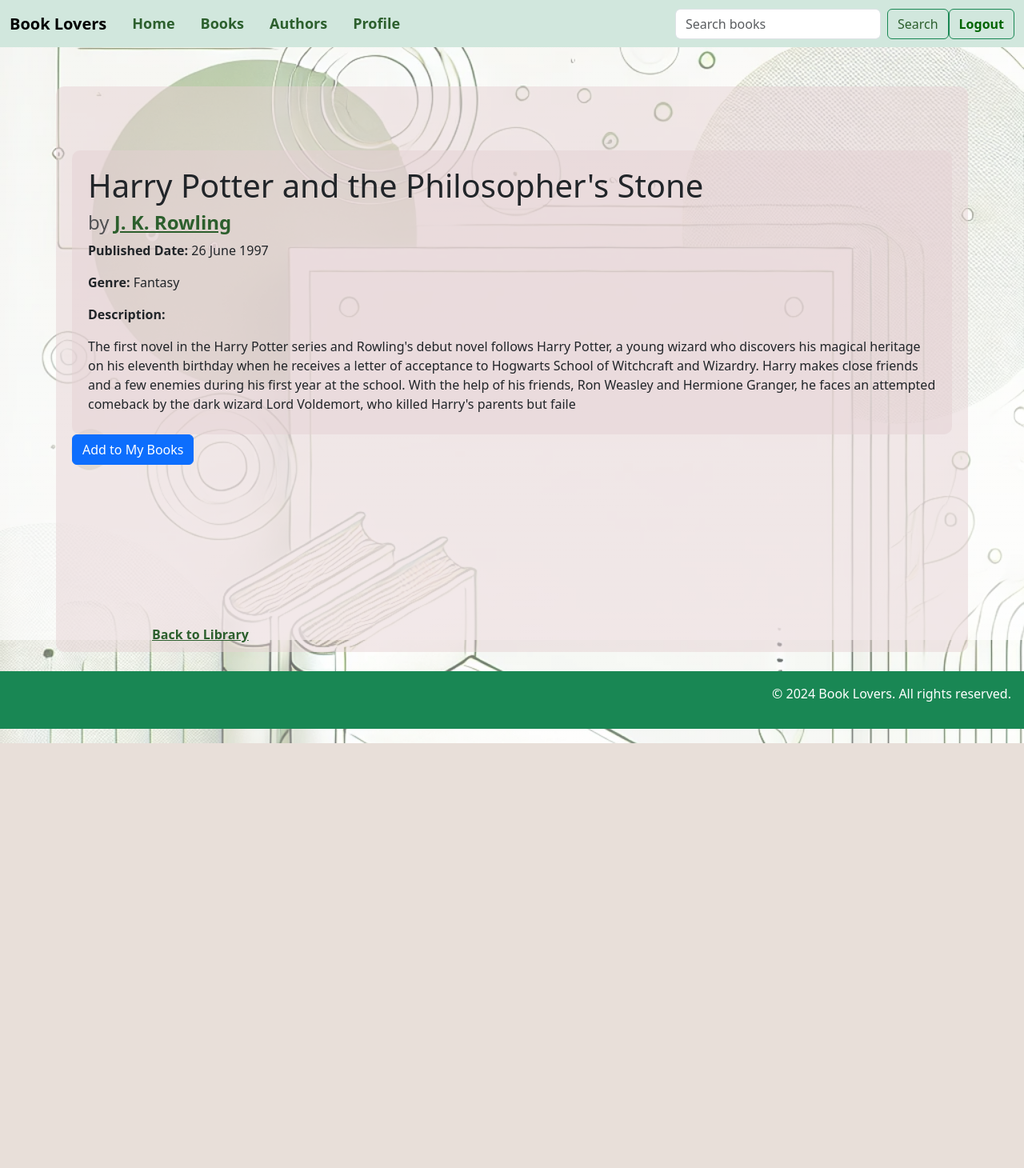
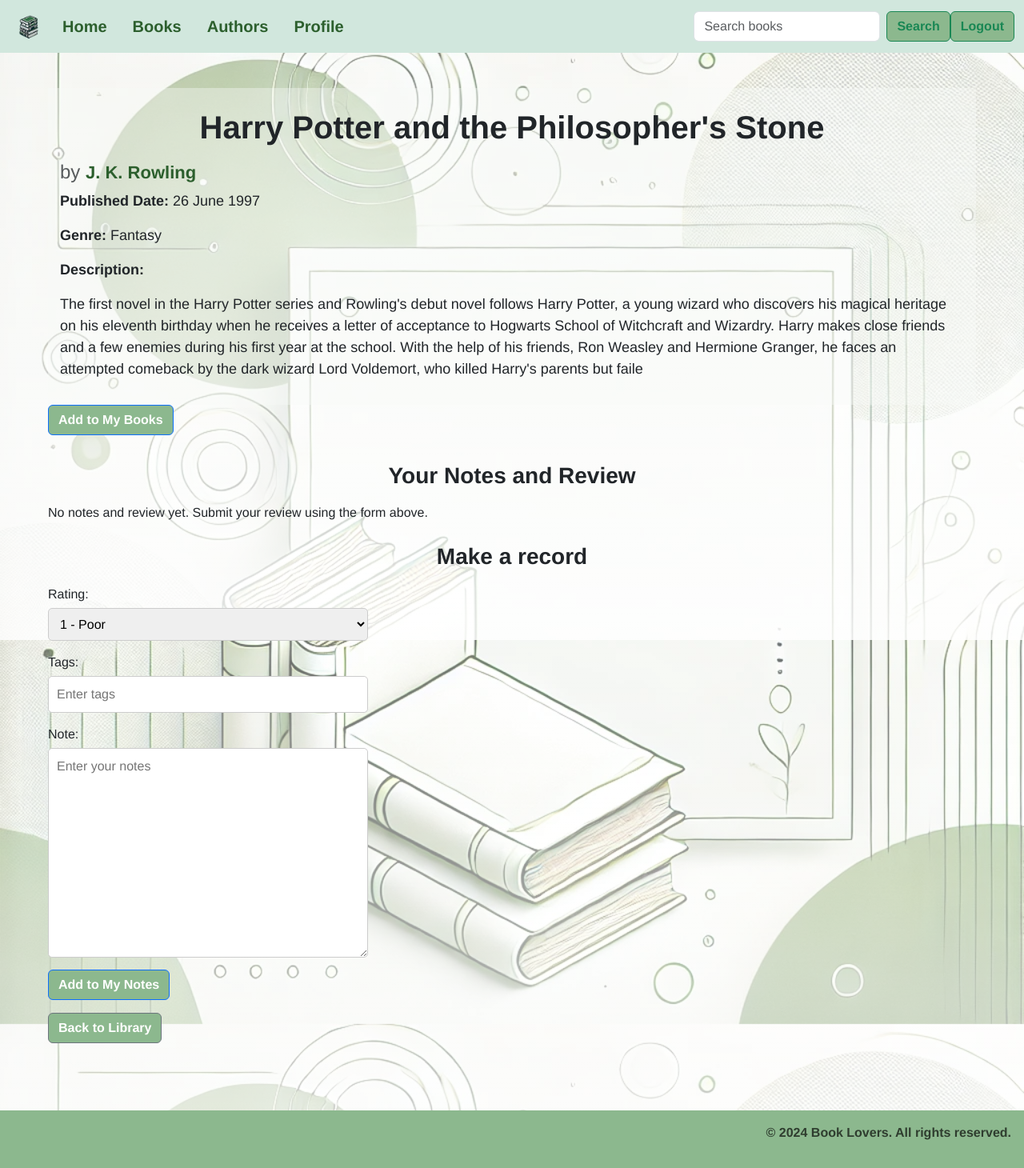
Before and after one commit to Zhmurik/BookLovers, a Django app: page /books/1/ in a window 1280 px wide. Shown: the whole page at 80% size. Before the commit the page ends 929 px from the top, so only its background shows below. Run offline with Django 3.2, Linux system fonts and the light colour scheme; a user stored in the database is signed in; data comes from the database, SQL or seed files in the repository; some libraries are stand-ins or nearby versions.

Commit message:
UI updates

```diff
--- /dev/null
+++ b/mysite/book_check/forms.py
@@ -0,0 +1,21 @@
+from django import forms
+
+from .models import UserBookInteraction
+
+
+class UserBookForm(forms.ModelForm):
+    class Meta:
+        model = UserBookInteraction
+        fields = ['rating', 'tags', 'note']
+
+        widgets = {
+            'tags': forms.TextInput(attrs={'placeholder': 'Enter tags'}),
+            'rating': forms.Select(choices=[
+                (1, '1 - Poor'),
+                (2, '2 - Fair'),
+                (3, '3 - Good'),
+                (4, '4 - Very Good'),
+                (5, '5 - Excellent'),
+            ]),
+            'note': forms.Textarea(attrs={'placeholder': 'Enter your notes'}),
+        }
--- a/mysite/book_check/views/books.py
+++ b/mysite/book_check/views/books.py
@@ -1,9 +1,12 @@
+from warnings import catch_warnings
+
 from django.core.paginator import Paginator, PageNotAnInteger, EmptyPage
 from django.db.models import Q
 from django.http import HttpResponseNotFound
 from django.shortcuts import get_object_or_404
 from django.template.response import TemplateResponse
 
+from ..forms import UserBookForm
 from ..models import Book, UserBookInteraction
 
 
@@ -12,24 +15,52 @@ def single_book(request, pk):
         Shows page with a single book in the library.
     """
     book = get_object_or_404(Book, pk=pk)
+
     if request.method == 'GET':
         allow_add = True
         rating = None
+        user_book_form = UserBookForm()
+        user_book_interaction = None
+
         if request.user.is_authenticated and request.user.profile.is_read(book):
+            user_book_interaction = UserBookInteraction.get_or_none(profile=request.user.profile, book=book)
             allow_add = False
-            rating = UserBookInteraction.get_user_rating(book, request.user.profile)
+            rating = UserBookInteraction.get_rating_or_none(profile=request.user.profile, book=book)
+            user_book_form = UserBookForm(instance=user_book_interaction)
+
         return TemplateResponse(request, "single_book.html", {
             "book": book,
             "allow_add": allow_add,
-            "rating": rating
+            "rating": rating,
+            "form": user_book_form,
+            "user_interaction": user_book_interaction,
+            "is_authenticated": request.user.is_authenticated,
         })
     elif request.method == 'POST' and request.user.is_authenticated:
         profile = request.user.profile
-        profile.add_book(book)
-        return TemplateResponse(request, "single_book.html", {
-            "book": book,
-            "allow_add": False
-        })
+        if 'book_id' in request.POST:
+            profile.add_book(book)
+        elif 'book_id_review' in request.POST:
+            user_book_interaction = UserBookInteraction.objects.get_or_create(profile=request.user.profile, book=book )[0]
+            form = UserBookForm(request.POST, instance=user_book_interaction)
+            if form.is_valid():
+                review = form.save(commit=False)
+                review.profile= profile
+                review.book = book
+                review.save()
+                return TemplateResponse(request, 'single_book.html',
+                                        { 'form': form,
+                                        'profile': profile,
+                                          'book': book,
+                                          "is_authenticated": request.user.is_authenticated,
+                })
+            else:
+                form = UserBookForm(instance=user_book_interaction)
+                return TemplateResponse(request, "single_book.html", {
+                    "book": book,
+                    "form": form,
+                    "is_authenticated": request.user.is_authenticated,
+                })
     else:
         return HttpResponseNotFound("Method is not supported")
 
@@ -40,18 +71,10 @@ def book_list(request):
     """
     book_list = Book.objects.all().order_by('title')
     paginator = Paginator(book_list, 8)
-
     page = request.GET.get('page')
-    try:
-        books = paginator.page(page)
-    except PageNotAnInteger:
-        # If page is not an integer, deliver the first page.
-        books = paginator.page(1)
-    except EmptyPage:
-        # If the page is out of range (e.g., 9999), deliver the last page of results.
-        books = paginator.page(paginator.num_pages)
+    page_obj = paginator.get_page(page)
     return TemplateResponse(request, 'book_list.html', {
-        "books": books
+        "page_obj": page_obj
     })
 
 def book_search(request):
--- a/mysite/book_check/views/profile.py
+++ b/mysite/book_check/views/profile.py
@@ -2,7 +2,7 @@ from django.contrib.auth.decorators import login_required
 from django.template.response import TemplateResponse
 
 
-@login_required(login_url='login/')
+@login_required
 def profile(request):
     """
         Displaying page with information about the user and his read books.
--- a/mysite/mysite/settings.py
+++ b/mysite/mysite/settings.py
@@ -127,7 +127,7 @@ STATICFILES_DIRS = [
     os.path.join(BASE_DIR, 'static'),
 ]
 
-LOGIN_URL = 'login/'
+LOGIN_URL = '/login/'
 
 EMAIL_BACKEND = 'django.core.mail.backends.filebased.EmailBackend'
 EMAIL_FILE_PATH = os.path.join(BASE_DIR, 'sent_emails')
--- a/mysite/static/style.css
+++ b/mysite/static/style.css
@@ -2,10 +2,11 @@ html, body {
     height: 100%;
     margin: 0;
     padding: 0;
+    font-family: "Helvetica Neue", Helvetica, Arial, sans-serif;
 }
 body {
-    padding-top: 0;
-    background-image: linear-gradient(rgba(255, 255, 255, 0.4), rgba(255, 255, 255, 0.8)), url('/static/img/index.jpg');
+    padding-top: 50px;
+    background-image: linear-gradient(rgba(255, 255, 255, 0.4), rgba(255, 255, 255, 0.9)), url('/static/img/index.jpg');
     background-size: cover;
     background-position: center;
     background-repeat: no-repeat;
@@ -14,109 +15,110 @@ body {
 
 }
 
-.container {
-    padding: 20px;
-    border-radius: 10px;
-    margin-top: 60px;
-    padding-bottom: 10px;
-    background-color: rgba(229, 210, 211, 0.5);
-    min-height: 100%;
+.nav-item .nav-link {
+    color: #2C5F2D;
+    font-size: 20px;
+    font-weight: bolder;
+}
+.btn {
+    background-color: #8cb88e;
+    font-weight: bolder;
+}
+.btn:hover {
+    background-color: #4e664f;
+}
+h1, h2, h3 {
+    padding: 10px;
+    text-align: center;
+    font-weight: bold;
+}
+.main-container {
+    margin: 60px;
+}
+.footer {
+    color: #2f3d2f;
+    font-weight: bolder;
+    text-align: right;
+    margin-bottom: 0;
+    background-color: #8cb88e;
+}
+
+#book-list .booklist-group-item, .container-singleBook{
+    background-color: rgba(247, 249, 247, 0.4);;
+    color: #212529;
+    padding: 15px;
+    list-style-type: none
+}
+.author-book-link {
+    font-size: 20px;
+    font-weight: bold;
+    color: #2C5F2D;
+    text-decoration: none;
+}
+a.book-link {
+    font-size: 22px;
+    font-weight: bold;
+    color: #2C5F2D;
+    text-decoration: none;
+}
+a.author-book-link:hover {
+    color: #5f2c5e;
+    font-size: 20px;
+}
+
+a.book-link:hover{
+    color: #5f2c5e;
+    font-size: 24px;
+}
+span {
+    font-size: 18px;
+    font-style: italic;
+
+}
+h3#home-text {
+    color: #142b14;
+}
+#home-text2, #singlebook-text2 {
+    color: #5f2c5e;
+    font-size: 20px;
+    text-align: center;
+}
+.years-of-life  {
+    font-weight: bold;
+    font-size: 20px;
+}
+.container-singleBook p {
+    font-size: 18px;
+}
+.form-rating, .form-tags, .form-note {
     display: flex;
     flex-direction: column;
-}
-/*.container.mt-5 {*/
-/*        background-color: rgba(229, 210, 211, 0.q);*/
-/*}*/
-.containerProfile {
-    padding: 20px;
-    border-radius: 10px;
-    margin-top: 60px;
-    padding-bottom: 10px;
-    background-color: rgba(229, 210, 211, 0.8);
+    margin-bottom: 15px;
 }
 
-.list-group {
-    background-color: rgba(229, 210, 211, 0.8);
+.form-label {
+    margin-bottom: 5px;
 }
 
-#book-list, #pagination {
-    background-color: rgba(229, 210, 211, 0.4);
-    border-radius: 10px;
-    padding: 15px;
+input, select, textarea {
+    width: 100%;
+    max-width: 400px;
+    padding: 10px;
+    font-size: 16px;
+    border-radius: 5px;
+    border: 1px solid #ccc;
+    box-sizing: border-box;
+label.form-label {
+    font-size: 20px;
+    font-weight: bolder;
+    color: #2C5F2D
 }
-
-.btn-custom {
-    background-color: #2C5F2D;
-    color: white
+a.page-link {
+    background-color: #adc1b2;
+    color: #2C5F2D;
+    font-weight: normal;
 }
-
-#book-list li {
-    background-color: rgba(229, 210, 211, 0.5);
-    margin-bottom: 10px;
-    padding: 10px;
-    border-radius: 5px;
-}
-
-.list-group-item {
-    background-color: rgba(229, 210, 211, 0.8);
-    font-weight: bold;
-    font-size: 16px;
-    color: #2C5F2D;
-
-}
-.list-group-item a, a {
-    font-weight: bolder;
+a.page-link:hover {
+    background-color: #dae3dc;
     color: #2C5F2D;
 }
-ul li a {
-
-    text-decoration: none;
-    color: #2C5F2D;
-}
-main {
-    padding-left: 20px;
-    padding-right: 20px;
-    margin-top: 60px;
-}
-
-footer {
-    position: fixed;
-    padding-left: 0;
-    padding-right: 0;
-    padding-bottom: 10px;
-    margin-top: auto;
-    text-align: right;
-    width: 100%;
-}
-
-.text-decoration-book, .nav-link{
-    font-weight: bold;
-    font-size: 18px;
-    color: #2C5F2D;
-
-}
-
-.btn-outline-success {
-        color: #2C5F2D;
-}
-a.page-link {
-    color: #2C5F2D;
-}
-.text-muted a{
-    color: #2C5F2D;
-}
-
-.nav-link:hover {
-    color: darkgreen;
-}
- .green-text {
-     font-weight: bolder;
-     color: darkgreen;
-}
- .signup_body {
-
-}
-#book-list-link {
-    margin-top: 200px;
-    margin-left: 100px;
-}
--- a/mysite/templates/author_list.html
+++ b/mysite/templates/author_list.html
@@ -4,10 +4,10 @@
 <div class="container mt-5">
     <h1 class="text-center">List of Authors</h1>
     <hr>
-    <ul class="list-group">
+    <ul id="book-list"  class="booklist-group">
         {% for author in authors %}
-            <li class="list-group-item">
-                <a href="{% url 'author_detail' author.pk %}">{{ author.name }}</a>
+            <li class="booklist-group-item">
+                <a href="{% url 'author_detail' author.pk %}" class="book-link">{{ author.name }} </a>
             </li>
         {% endfor %}
     </ul>
--- a/mysite/templates/base.html
+++ b/mysite/templates/base.html
@@ -8,14 +8,16 @@
     <title>{% block title %}Book Lovers{% endblock %}</title>
     <link href="https://cdn.jsdelivr.net/npm/bootstrap@5.3.3/dist/css/bootstrap.min.css" rel="stylesheet" integrity="sha384-QWTKZyjpPEjISv5WaRU9OFeRpok6YctnYmDr5pNlyT2bRjXh0JMhjY6hW+ALEwIH" crossorigin="anonymous">
     <link rel="stylesheet" href="{% static 'style.css' %}">
+    <link rel="shortcut icon" href="{% static 'img/logo3128x128.png' %}" type="image/x-icon" sizes="128x128">
+    <script src="https://cdn.jsdelivr.net/npm/bootstrap@5.3.0/dist/js/bootstrap.bundle.min.js"></script>
 
 </head>
 <body>
+    <main>
         <header>
-        <h1 class="text-center">{% block header %}Welcome to Book Lovers{% endblock %}</h1>
             <nav class="navbar navbar-expand-lg bg-body-tertiary bg-success-subtle text-success-emphasis fixed-top">
-            <div class="container-fluid">
-                <a class="navbar-brand" href="{% url 'home' %}">Book Lovers</a>
+                <div class="container-fluid" >
+                    <a  class="logo" href="{% url 'home' %}"><img src="{% static 'img/logo3128x128.png' %}" alt="Book Lovers Logo" width="50"></a>
                     <button class="navbar-toggler" type="button" data-bs-toggle="collapse" data-bs-target="#navbarSupportedContent"
                             aria-controls="navbarSupportedContent" aria-expanded="false" aria-label="Toggle navigation">
                         <span class="navbar-toggler-icon"></span>
@@ -48,21 +50,19 @@
                 </div>
             </nav>
         </header>
-
-    <main>
-        <div class="container">
+        <div class="main-container">
             {% block content %}{% endblock %}
         </div>
-
     </main>
 
     <br>
 <footer>
         <div class="footer">
-            <div class="p-3 mb-2 bg-success text-white fixed-bot">
+            <div class="p-3 mb-2 ">
                 <p>&copy; 2024 Book Lovers. All rights reserved.</p>
             </div>
         </div>
     </footer>
 </body>
+
 </html>
--- a/mysite/templates/book_search_results.html
+++ b/mysite/templates/book_search_results.html
@@ -4,10 +4,10 @@
 <div class="container mt-5">
     <h1>Search Results</h1>
     {% if books %}
-        <ul class="list-group">
+        <ul class="booklist-group">
             {% for book in books %}
-                <li class="list-group-item">
-                    <a href="{% url 'book-detail' book.pk %}" class="text-decoration-none">
+                <li class="booklist-group-item">
+                    <a href="{% url 'book-detail' book.pk %}" class="book-link">
                         {{ book.title }} by {{ book.author.name }}
                     </a>
                 </li>
--- a/mysite/templates/single_book.html
+++ b/mysite/templates/single_book.html
@@ -1,23 +1,63 @@
 {% extends 'base.html' %}
 
 {% block content %}
-    <div class="container">
+
+    <div class="container-singleBook">
         <h1>{{ book.title }}</h1>
         <h4 class="text-muted">
-            by <a href="{% url 'author_detail' book.author.pk %}">{{ book.author.name }}</a>
+            by <a href="{% url 'author_detail' book.author.pk %}"  class="book-link">{{ book.author.name }}</a>
         </h4>
         <p><strong>Published Date:</strong> {{ book.published_date }}</p>
         <p><strong>Genre:</strong> {{ book.get_genres_display }}</p>
         <p><strong>Description:</strong></p>
         <p>{{ book.description }}</p>
     </div>
-    {% if allow_add %}
-    <form action="{% url 'book-detail' book.pk%}" method="POST"> <!-- Change 'add-book' to your actual URL name -->
-        {% csrf_token %}
-        <input type="hidden" name="book_id" value="{{ book.pk }}"> <!-- Hidden input to hold the book's pk -->
-        <button type="submit" class="btn btn-primary">Add to My Books</button> <!-- Button to submit the form -->
-    </form>
+
+    {% if is_authenticated %}
+        {% if allow_add %}
+            <div class="d-flex justify-content-start">
+                <form action="{% url 'book-detail' book.pk %}" method="POST" class="me-2">
+                    {% csrf_token %}
+                    <input type="hidden" name="book_id" value="{{ book.pk }}">
+                    <button type="submit" class="btn btn-primary">Add to My Books</button>
+                </form>
+            </div>
+        {% endif %}
+        <div class="mt-4">
+            <h3>Your Notes and Review</h3>
+            {% if user_interaction %}
+                <p><strong>Rating:</strong> {{ user_interaction.rating }}</p>
+                <p><strong>Tags:</strong> {{ user_interaction.tags }}</p>
+                <p><strong>Notes:</strong> {{ user_interaction.note }}</p>
+            {% else %}
+                <p>No notes and review yet. Submit your review using the form above.</p>
+            {% endif %}</div>
+        <div>
+            <h3>Make a record</h3>
+            <form action="{% url 'book-detail' book.pk %}" method="POST">
+                {% csrf_token %}
+                <input type="hidden" name="book_id_review" value="{{ book.pk }}">
+
+                <div class="form-rating">
+                    <label for="{{ form.rating.id_for_label }}" class="form-label">Rating:</label>
+                    {{ form.rating }}
+                </div>
+
+                <div class="form-tags">
+                    <label for="{{ form.tags.id_for_label }}" class="form-label">Tags:</label>
+                    {{ form.tags }}
+                </div>
+
+                <div class="form-note">
+                    <label for="{{ form.note.id_for_label }}" class="form-label">Note:</label>
+                    {{ form.note }}
+                </div>
+
+                <button type="submit" class="btn btn-primary">Add to My Notes</button>
+            </form>
+        </div>
+    {% else %}
+         <p id="singlebook-text2"><strong>Sorry, you can`t use other features without authorization</strong></p></h1>
     {% endif %}
-    <a id="book-list-link" href="{% url 'book-list' %}">Back to Library</a>
-
+    <a href="{% url 'book-list' %}" class="btn btn-secondary mt-3">Back to Library</a>
 {% endblock %}
```
Also changed, not shown: mysite/book_check/admin.py (+1 -7 lines), mysite/book_check/models.py (+21 -19 lines), mysite/templates/author_detail.html (+5 -5 lines), mysite/templates/book_list.html (+36 -17 lines), mysite/templates/home.html (+29 -21 lines), mysite/templates/profile.html (+7 -6 lines), mysite/db.sqlite3, mysite/static/img/logo3.png (added), mysite/static/img/logo3128x128.png (added). Lines whose indentation alone changed are shown as unchanged.
